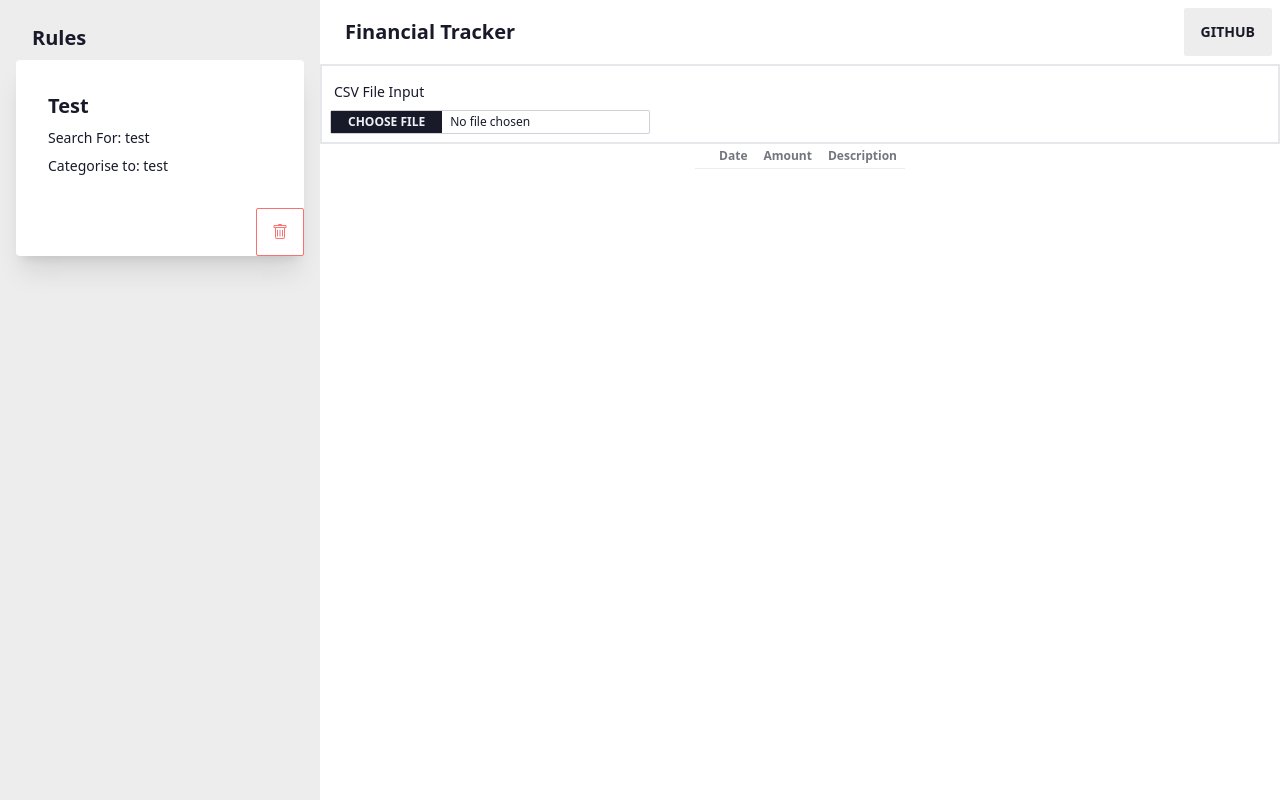
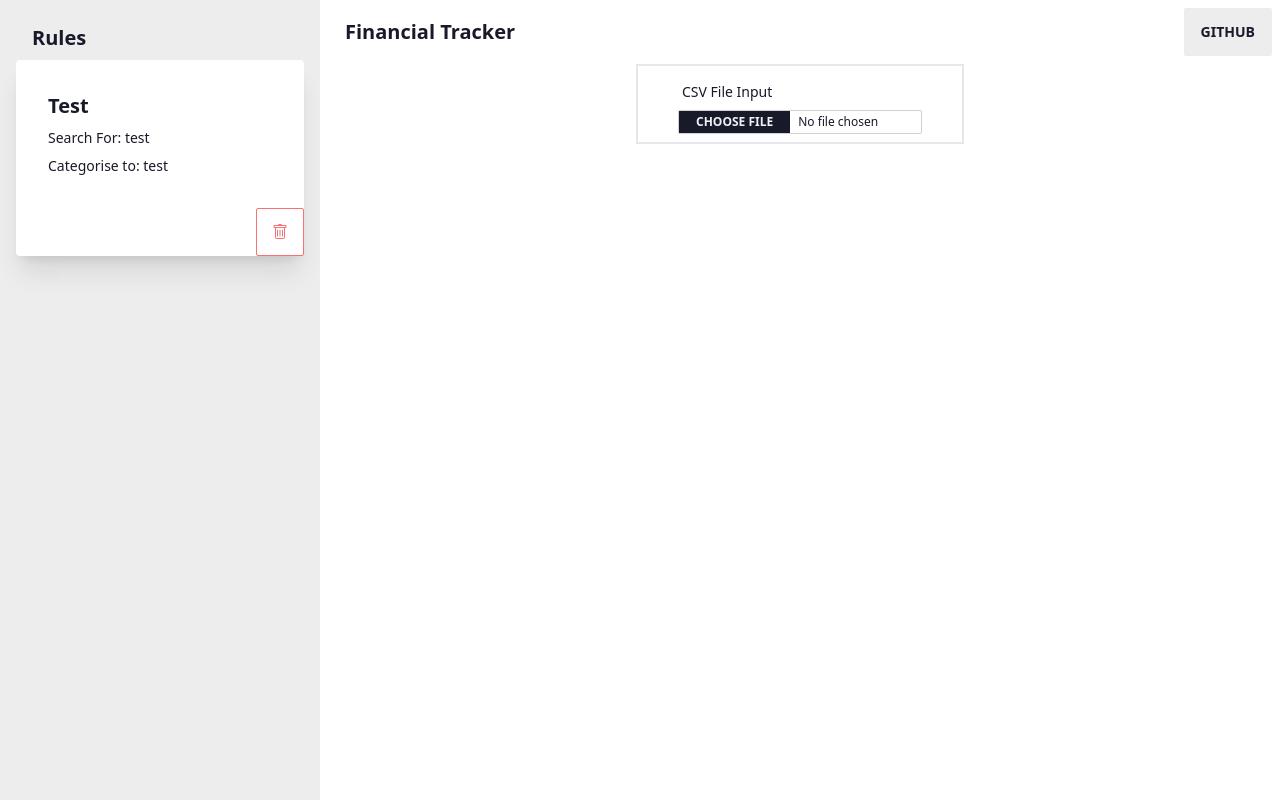
Before and after one commit to chuahxinyu/finance-tracker, a React app: page / in a window 1280 px wide. Built offline with nearby package versions, Linux system fonts and the light colour scheme; the HTML template or start-up script is replaced by a standard one.

Commit message:
Added CSV Input and Category Collapse

```diff
--- a/src/App.tsx
+++ b/src/App.tsx
@@ -1,38 +1,48 @@
-import { useState } from "react";
+import { useEffect, useState } from "react";
 import Navbar from "./Navbar";
 import Sidebar from "./Sidebar";
 import CSVFileInput from "./CSVFileInput";
-
-interface Row {
-  date: Date;
-  amount: number;
-  description: string;
-}
+import { Category, Row } from "./types";
+import Table from "./Table";
 
 export default function App() {
   const [rows, setRows] = useState<Row[]>([]);
-  const columns: string[] = ["", "Date", "Amount", "Description"];
+  const [data, setData] = useState<Category[]>([]);
+
+  // Store rows in local storage
+  useEffect(() => {
+    if (data.length === 0) return;
+    localStorage.setItem("data", JSON.stringify(data));
+  }, [data]);
+
+  // Load rows from local storage
+  useEffect(() => {
+    const data = localStorage.getItem("data");
+    if (data) {
+      setRows(JSON.parse(data));
+    }
+  }, []);
+
   return (
     <>
       <div className="drawer lg:drawer-open">
         <input id="my-drawer-2" type="checkbox" className="drawer-toggle" />
         <div className="container mx-auto drawer-content flex flex-col items-center">
           <Navbar />
-          <CSVFileInput />
-          {/* Table */}
-          <div className="overflow-x-auto">
-            <table className="table table-xs">
-              <thead>
-                <tr>
-                  {columns.map((column, i) => (
-                    <th key={i}>{column}</th>
-                  ))}
-                </tr>
-              </thead>
-              <tbody>
-                <tr></tr>
-              </tbody>
-            </table>
+          <CSVFileInput setData={setData} />
+          <div>
+            {data.map((category, i) => (
+              <div key={i} className="collapse bg-base-200 collapse-arrow">
+                <input type="checkbox" />
+                <div className="collapse-title font-medium">
+                  {category.name}
+                  <kbd className="kbd ml-5">{category.rows.length}</kbd>
+                </div>
+                <div className="collapse-content bg-base-100">
+                  <Table rows={category.rows} />
+                </div>
+              </div>
+            ))}
           </div>
         </div>
         <Sidebar />
--- a/src/CSVFileInput.tsx
+++ b/src/CSVFileInput.tsx
@@ -1,7 +1,12 @@
 import Papa from "papaparse";
 import { ChangeEvent } from "react";
+import { Category, Row } from "./types";
 
-export default function CSVFileInput() {
+export default function CSVFileInput({
+  setData,
+}: {
+  setData: (data: Category[]) => void;
+}) {
   const handleFileChange = (event: ChangeEvent<HTMLInputElement>) => {
     if (!event.target.files) return;
 
@@ -9,9 +14,31 @@ export default function CSVFileInput() {
 
     Papa.parse(file, {
       complete: (results) => {
+        console.log(results);
         // Convert Arrays to Row Objects
         const data = results.data;
+        const rows: Row[] = data.map((d: unknown) => {
+          const d2 = d as string[];
+          const row: Row = {
+            date: new Date(
+              d2[0].replace(/(\d{2})\/(\d{2})\/(\d{4})/, "$2/$1/$3")
+            ),
+            amount: parseFloat(d2[1]),
+            description: d2[2],
+          };
+          return row;
+        });
+        console.log(rows);
 
+        // Convert Rows to Categories via Rules
+        // TODO
+
+        // Uncategorised Rows
+        const uncategorised: Category = {
+          name: "Uncategorised",
+          rows: rows,
+        };
+        setData([uncategorised]);
       },
       header: false, // Set this to true if your CSV file has headers
       dynamicTyping: true, // Set this to true if you want PapaParse to infer types
@@ -19,7 +46,7 @@ export default function CSVFileInput() {
     });
   };
   return (
-    <div className="form-control w-full border-2 p-2">
+    <div className="form-control border-2 p-2 px-10 mb-4">
       <label className="label">
         <span className="label-text">CSV File Input</span>
       </label>
--- a/src/Table.tsx
+++ b/src/Table.tsx
@@ -1,5 +1,28 @@
-export default function Table() {
+import { Row } from "./types";
+
+export default function Table({ rows }: { rows: Row[] }) {
+  const columns: string[] = ["", "Date", "Amount", "Description"];
   return (
-    <div>Table</div>
-  )
+    <div className="overflow-x-auto">
+      <table className="table table-xs">
+        <thead>
+          <tr>
+            {columns.map((column, i) => (
+              <th key={i}>{column}</th>
+            ))}
+          </tr>
+        </thead>
+        <tbody>
+          {rows.map((data, i) => (
+            <tr key={i}>
+              <td>{i + 1}</td>
+              <td>{new Date(data.date).toLocaleDateString("en-US")}</td>
+              <td>{data.amount}</td>
+              <td>{data.description}</td>
+            </tr>
+          ))}
+        </tbody>
+      </table>
+    </div>
+  );
 }
```
Also changed, not shown: src/types.ts (+11 -0 lines).
